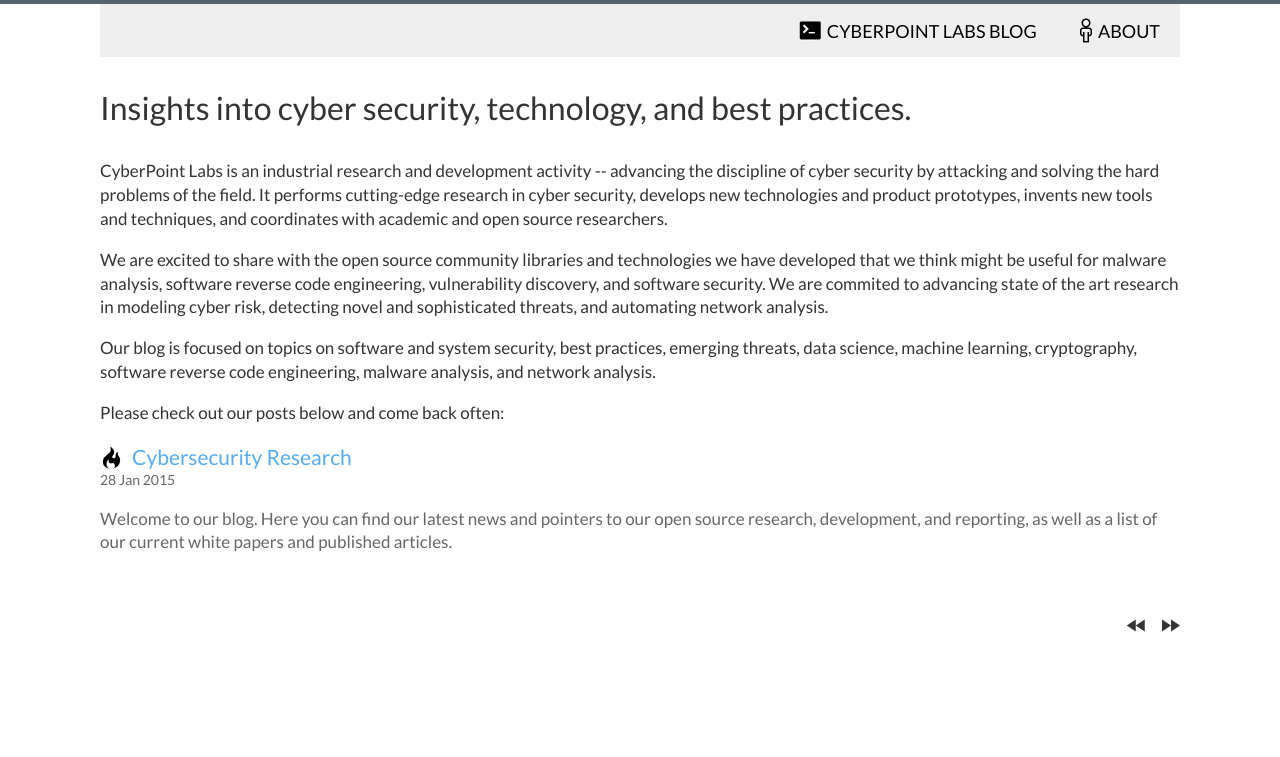
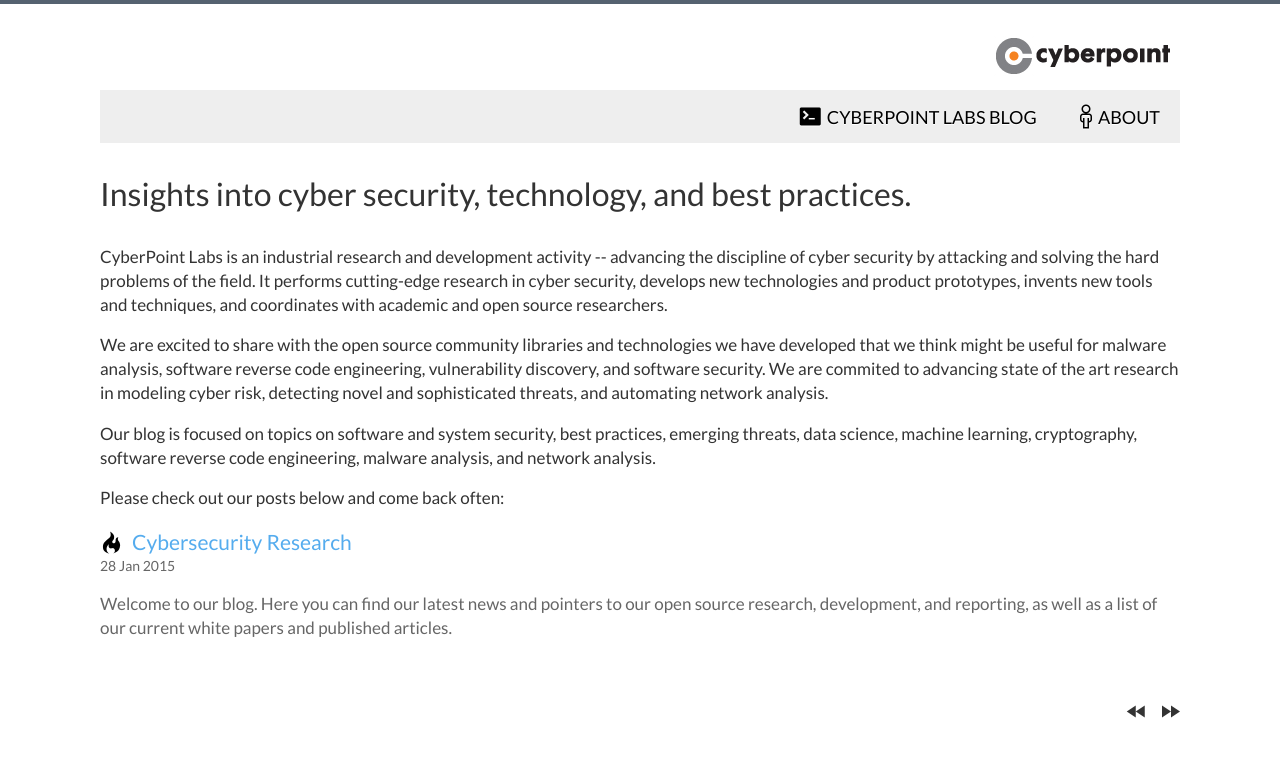
Before and after one commit to CyberPoint/CyberPoint.github.io, a Jekyll site: the page built from index.html, in a window 1280 px wide. Shown: the top 757 px of the page. Built offline with Jekyll 4.4.1, drawn with Linux system fonts in a browser that asks for light colours; Markdown is read by kramdown in place of the engine named in the settings; the list of posts is cut into pages by our own code.

Commit message:
Added CP Logo

```diff
--- a/_config.yml
+++ b/_config.yml
@@ -5,7 +5,7 @@
 paginate: 8
 description:     CyberPoint Labs on Security
 intro:   Insights into cyber security, technology, and best practices.
-logo:             cp_logo_horizontal_Sm194x56.jpg
+logo:    logo.png
 disqus_shortname:
 # url:
 #Comment out url when working locally to resolve base urls correctly
--- a/_includes/header.html
+++ b/_includes/header.html
@@ -1,5 +1,6 @@
 <div class="header-container">
   <header>
+      <br/><img src="/cp_logo_horizontal_Sm194x56.jpg" /><br/>
       <ul class="nav">
         <!--Change the  URL here if working on an absolute domain-->
         <li><a href="/index.html" target="_new"><span class="mega-octicon octicon-terminal" style="margin-right: 6px;"></span>CyberPoint Labs Blog</a></li>
```
